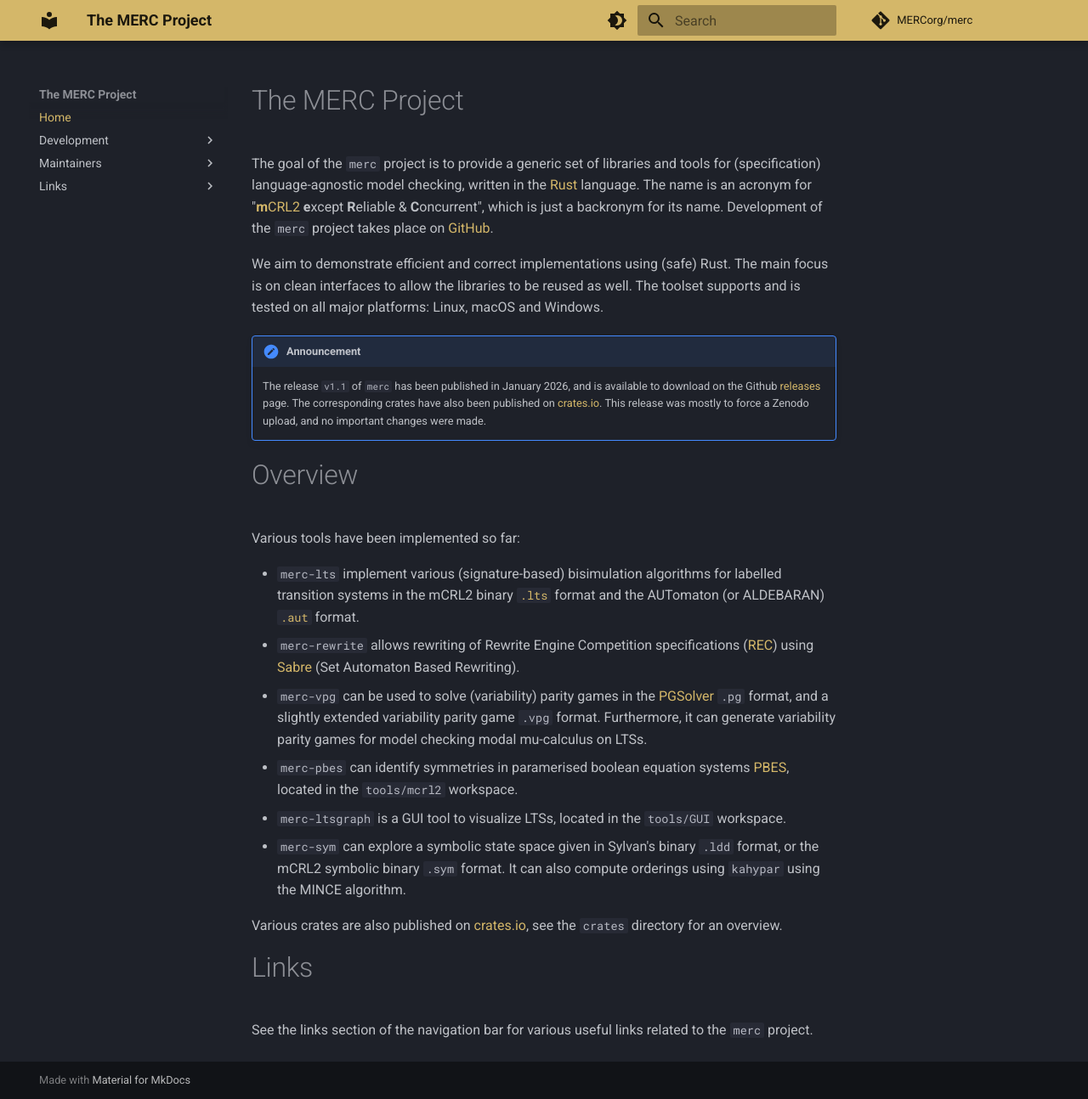
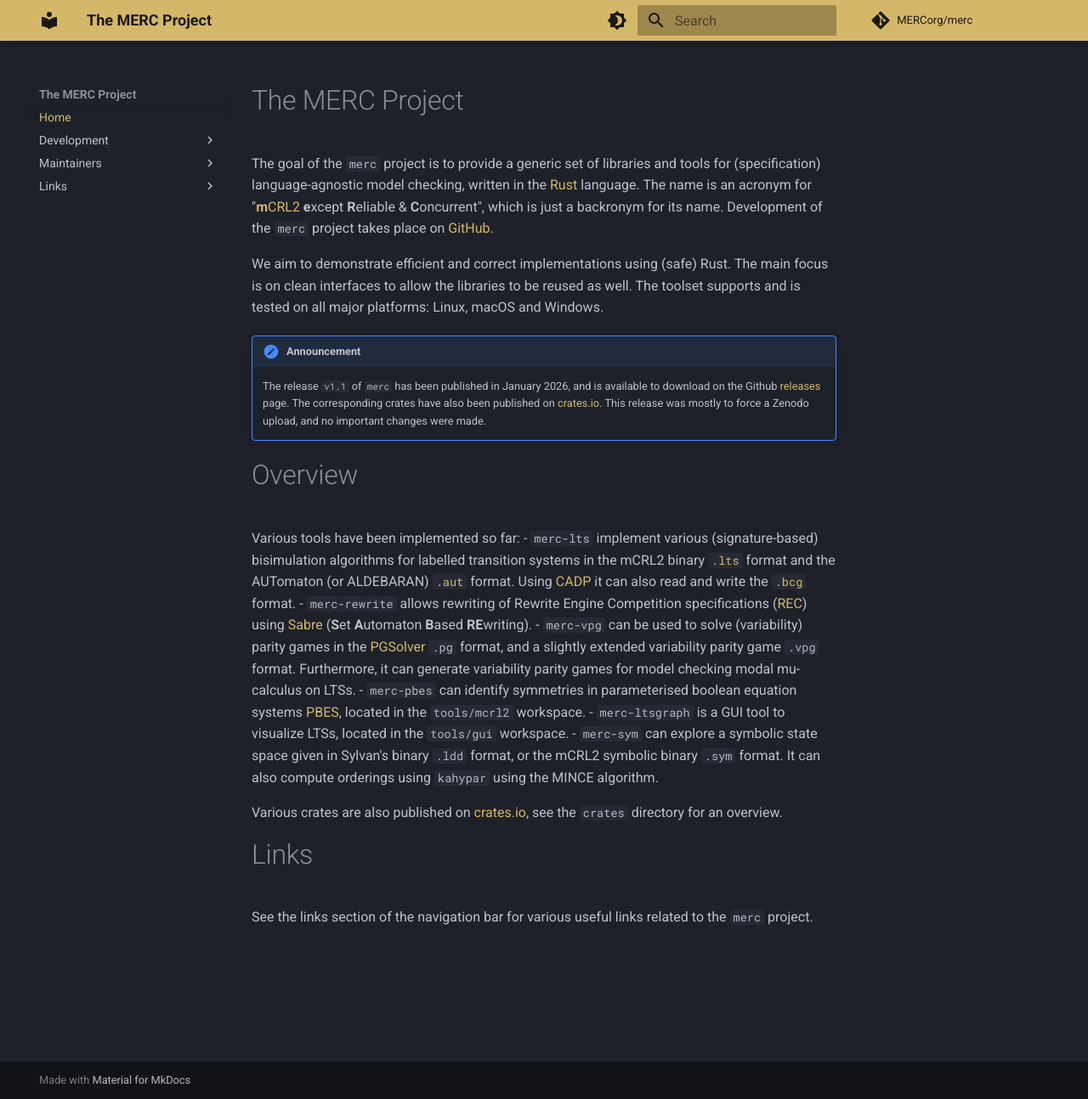
Before and after one commit to MERCorg/merc-website, an MkDocs documentation site: the page built from docs/index.md, in a window 1280 px wide and 1294 px high. Shown: the whole window at 85% size. Built offline with MkDocs 1.6.1 and Material for MkDocs 9.7.7, drawn with Linux system fonts in a browser that asks for light colours; plug-ins that fetch from the network failed and are left out; comment, search, counter and statistics services are not loaded.

```diff
--- a/docs/index.md
+++ b/docs/index.md
@@ -10,12 +10,11 @@ We aim to demonstrate efficient and correct implementations using (safe) Rust. T
 # Overview
 
 Various tools have been implemented so far:
-
- - `merc-lts` implement various (signature-based) bisimulation algorithms for labelled transition systems in the mCRL2 binary [`.lts`](https://www.mcrl2.org/web/user_manual/tools/lts.html) format and the AUTomaton (or ALDEBARAN) [`.aut`](https://cadp.inria.fr/man/aut.html) format.
- - `merc-rewrite` allows rewriting of Rewrite Engine Competition specifications ([REC](https://doi.org/10.1007/978-3-030-17502-3_6)) using [Sabre](https://arxiv.org/abs/2202.08687) (Set Automaton Based Rewriting).
+ - `merc-lts` implement various (signature-based) bisimulation algorithms for labelled transition systems in the mCRL2 binary [`.lts`](https://www.mcrl2.org/web/user_manual/tools/lts.html) format and the AUTomaton (or ALDEBARAN) [`.aut`](https://cadp.inria.fr/man/aut.html) format. Using [CADP](https://cadp.inria.fr/) it can also read and write the [`.bcg`](https://cadp.inria.fr/man/bcg.html) format.
+ - `merc-rewrite` allows rewriting of Rewrite Engine Competition specifications ([REC](https://doi.org/10.1007/978-3-030-17502-3_6)) using [Sabre](https://arxiv.org/abs/2202.08687) (**S**et **A**utomaton **B**ased **RE**writing).
  - `merc-vpg` can be used to solve (variability) parity games in the [PGSolver](https://github.com/tcsprojects/pgsolver) `.pg` format, and a slightly extended variability parity game `.vpg` format. Furthermore, it can generate variability parity games for model checking modal mu-calculus on LTSs.
- - `merc-pbes` can identify symmetries in paramerised boolean equation systems [PBES](https://doi.org/10.1016%2Fj.tcs.2005.06.016), located in the `tools/mcrl2` workspace.
- - `merc-ltsgraph` is a GUI tool to visualize LTSs, located in the `tools/GUI` workspace.
+ - `merc-pbes` can identify symmetries in parameterised boolean equation systems [PBES](https://doi.org/10.1016%2Fj.tcs.2005.06.016), located in the `tools/mcrl2` workspace.
+ - `merc-ltsgraph` is a GUI tool to visualize LTSs, located in the `tools/gui` workspace.
  - `merc-sym` can explore a symbolic state space given in Sylvan's binary `.ldd` format, or the mCRL2 symbolic binary `.sym` format. It can also compute orderings using `kahypar` using the MINCE algorithm.
 
 Various crates are also published on [crates.io](https://crates.io/users/mlaveaux), see the `crates` directory for an overview.
```
Also changed, not shown: docs/developer/aterms.md (+2 -0 lines), docs/developer/refinement.md (+7 -1 lines), docs/developer/variable_ordering.md (added, +30 -0 lines), docs/maintainers/publishing.md (+1 -1 lines).
